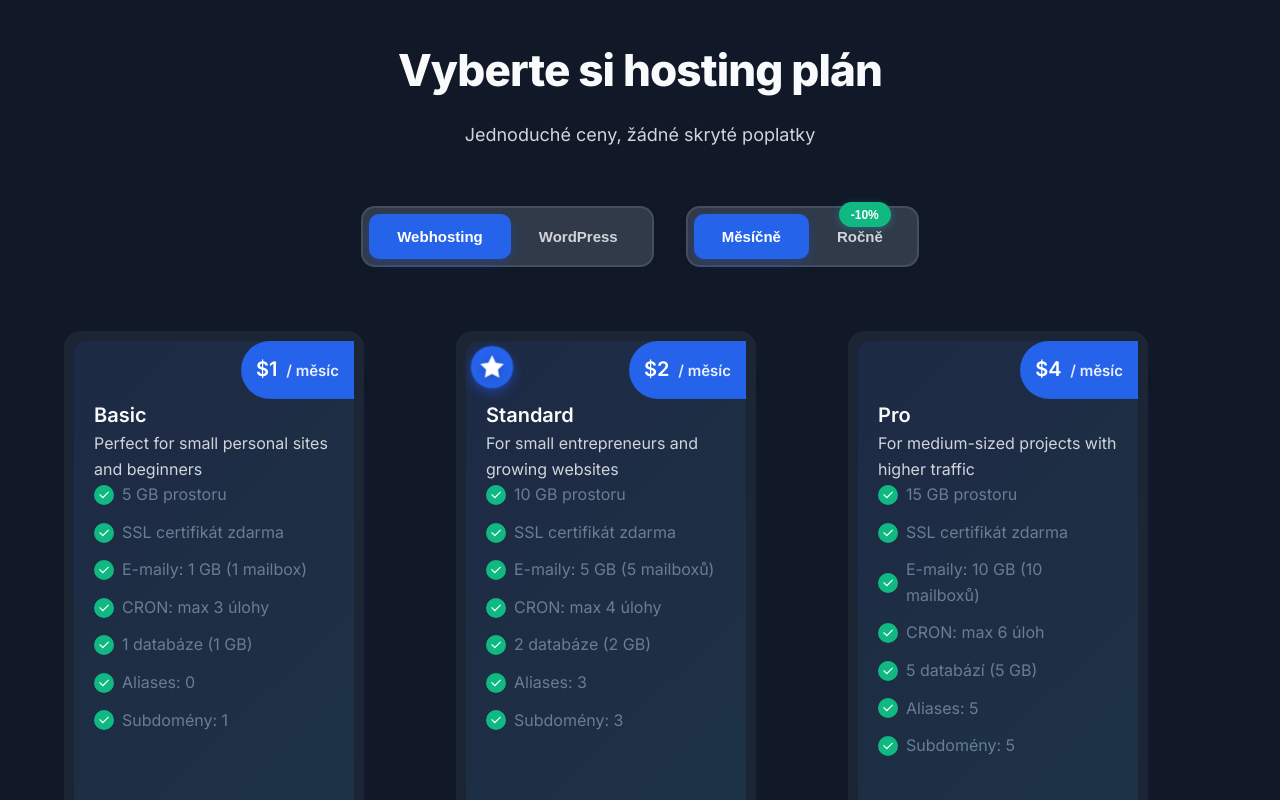
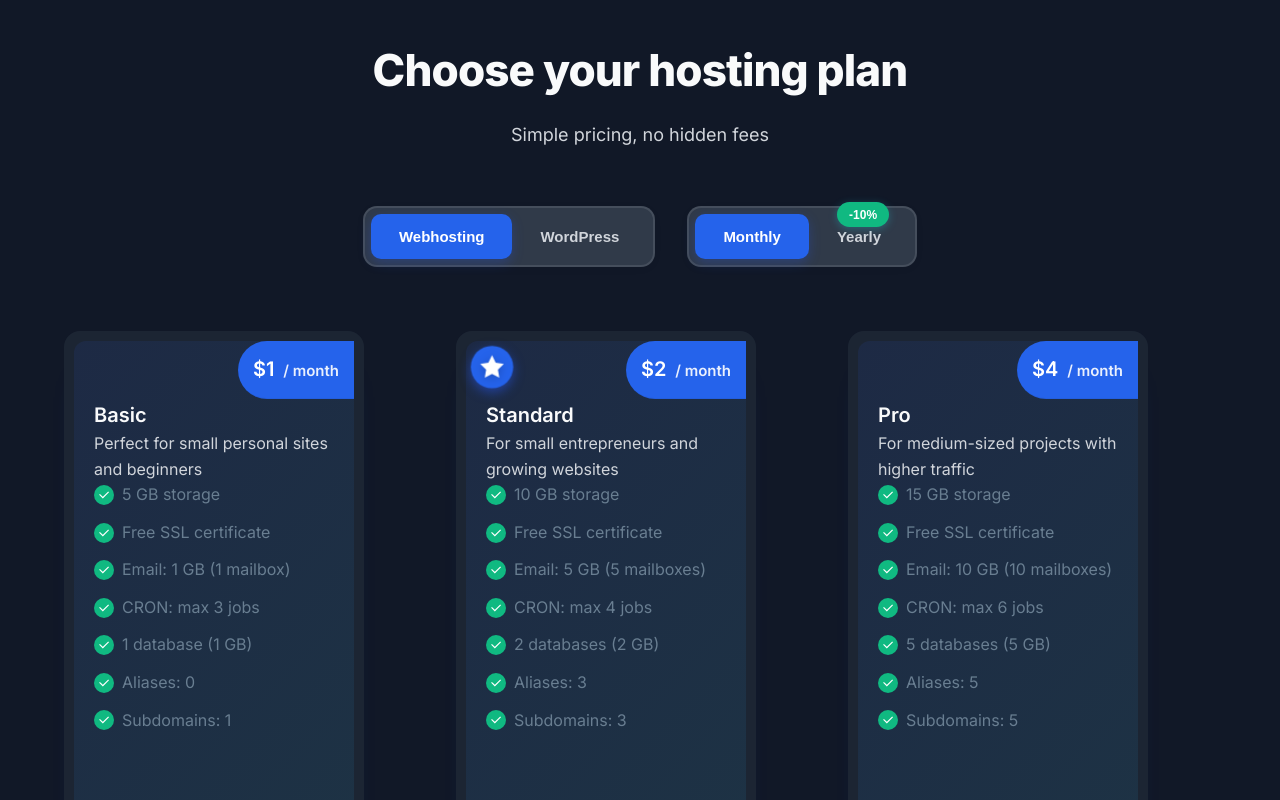
Before and after one commit to Svarog-tech/Svarog_web, a React (Create React App) app: page /hosting in a window 1280 px wide. Shown: the part 1200-2000 px from the top of the page. Built offline with nearby package versions, Linux system fonts and the light colour scheme; no server answers.

Commit message:
string resources na hero page

```diff
--- a/src/components/HostingPlansNew.tsx
+++ b/src/components/HostingPlansNew.tsx
@@ -36,8 +36,8 @@
       <div className="container">
         {/* Header */}
         <div className="plans-header-new">
-          <h2 className="plans-title-new">Vyberte si hosting plán</h2>
-          <p className="plans-subtitle-new">Jednoduché ceny, žádné skryté poplatky</p>
+          <h2 className="plans-title-new">{t('plans.mainTitle')}</h2>
+          <p className="plans-subtitle-new">{t('plans.subtitle')}</p>
         </div>
 
         {/* Toggle Switches */}
@@ -48,13 +48,13 @@
               className={`toggle-btn ${hostingType === 'webhosting' ? 'active' : ''}`}
               onClick={() => setHostingType('webhosting')}
             >
-              Webhosting
+              {t('plans.webhosting')}
             </button>
             <button
               className={`toggle-btn ${hostingType === 'wordpress' ? 'active' : ''}`}
               onClick={() => setHostingType('wordpress')}
             >
-              WordPress
+              {t('plans.wordpress')}
             </button>
           </div>
 
@@ -64,14 +64,14 @@
               className={`toggle-btn ${billingCycle === 'monthly' ? 'active' : ''}`}
               onClick={() => setBillingCycle('monthly')}
             >
-              Měsíčně
+              {t('plans.monthly')}
             </button>
             <button
               className={`toggle-btn ${billingCycle === 'yearly' ? 'active' : ''}`}
               onClick={() => setBillingCycle('yearly')}
             >
-              Ročně
-              <span className="save-badge">-10%</span>
+              {t('plans.yearly')}
+              <span className="save-badge">{t('plans.discount')}</span>
             </button>
           </div>
         </div>
@@ -97,7 +97,7 @@
                 <span className="pricing">
                   <span>
                     {formatPrice(billingCycle === 'yearly' ? plan.yearlyPrice * 12 : plan.price)}{' '}
-                    <small>/ {billingCycle === 'yearly' ? 'rok' : 'měsíc'}</small>
+                    <small>/ {billingCycle === 'yearly' ? t('plans.year') : t('plans.month')}</small>
                   </span>
                 </span>
                 <p className="title">{plan.name}</p>
@@ -144,7 +144,7 @@
                         ></path>
                       </svg>
                     </span>
-                    Vybrat plán
+                    {t('plans.selectPlan')}
                   </button>
                 </div>
               </div>
--- a/src/contexts/LanguageContext.tsx
+++ b/src/contexts/LanguageContext.tsx
@@ -56,6 +56,12 @@
     'plans.uptime99': '99.9% Uptime',
     'plans.securePayments': 'Bezpečné platby',
     'plans.quickActivation': 'Rychlá aktivace',
+    'plans.mainTitle': 'Vyberte si hosting plán',
+    'plans.subtitle': 'Jednoduché ceny, žádné skryté poplatky',
+    'plans.webhosting': 'Webhosting',
+    'plans.wordpress': 'WordPress',
+    'plans.month': 'měsíc',
+    'plans.year': 'rok',
 
     // Plan details - Webhosting
     'plans.basic.name': 'Basic',
@@ -86,12 +92,68 @@
     'plans.ultimate.specs.bandwidth': 'Neomezený',
     'plans.ultimate.specs.support': '24/7 Prioritní podpora',
 
+    // Plan features - Basic
+    'plans.basic.feature1': '5 GB prostoru',
+    'plans.basic.feature2': 'SSL certifikát zdarma',
+    'plans.basic.feature3': 'E-maily: 1 GB (1 mailbox)',
+    'plans.basic.feature4': 'CRON: max 3 úlohy',
+    'plans.basic.feature5': '1 databáze (1 GB)',
+    'plans.basic.feature6': 'Aliases: 0',
+    'plans.basic.feature7': 'Subdomény: 1',
+
+    // Plan features - Standard
+    'plans.standard.feature1': '10 GB prostoru',
+    'plans.standard.feature2': 'SSL certifikát zdarma',
+    'plans.standard.feature3': 'E-maily: 5 GB (5 mailboxů)',
+    'plans.standard.feature4': 'CRON: max 4 úlohy',
+    'plans.standard.feature5': '2 databáze (2 GB)',
+    'plans.standard.feature6': 'Aliases: 3',
+    'plans.standard.feature7': 'Subdomény: 3',
+
+    // Plan features - Pro
+    'plans.pro.feature1': '15 GB prostoru',
+    'plans.pro.feature2': 'SSL certifikát zdarma',
+    'plans.pro.feature3': 'E-maily: 10 GB (10 mailboxů)',
+    'plans.pro.feature4': 'CRON: max 6 úloh',
+    'plans.pro.feature5': '5 databází (5 GB)',
+    'plans.pro.feature6': 'Aliases: 5',
+    'plans.pro.feature7': 'Subdomény: 5',
+
+    // Plan features - Ultimate
+    'plans.ultimate.feature1': '25 GB prostoru',
+    'plans.ultimate.feature2': 'SSL certifikát zdarma',
+    'plans.ultimate.feature3': 'E-maily: Neomezeně',
+    'plans.ultimate.feature4': 'CRON: max 10 úloh',
+    'plans.ultimate.feature5': 'Databáze: Neomezeně (10 GB celkem)',
+    'plans.ultimate.feature6': 'Aliases: Neomezeně',
+    'plans.ultimate.feature7': 'Subdomény: Neomezeně',
+
     // WordPress Plan details
     'wpPlans.wp-start.name': 'WP Start',
     'wpPlans.wp-start.description': 'Optimalizováno pro základní WordPress weby',
 
     'wpPlans.wp-pro.name': 'WP Pro',
     'wpPlans.wp-pro.description': 'Pro profesionální WordPress weby s maximálním výkonem',
+
+    // WordPress features - WP Start
+    'wpPlans.wp-start.feature1': '10 GB prostoru',
+    'wpPlans.wp-start.feature2': 'Bez e-mailu',
+    'wpPlans.wp-start.feature3': '1 databáze',
+    'wpPlans.wp-start.feature4': 'CRON: 3 úlohy',
+    'wpPlans.wp-start.feature5': 'SSL certifikát zdarma',
+    'wpPlans.wp-start.feature6': 'Automatická instalace WordPress',
+    'wpPlans.wp-start.feature7': 'Automatické aktualizace WP',
+
+    // WordPress features - WP Pro
+    'wpPlans.wp-pro.feature1': '15 GB prostoru',
+    'wpPlans.wp-pro.feature2': 'E-maily: 2 GB',
+    'wpPlans.wp-pro.feature3': '1 databáze',
+    'wpPlans.wp-pro.feature4': 'CRON: 5 úloh',
+    'wpPlans.wp-pro.feature5': 'SSL certifikát zdarma',
+    'wpPlans.wp-pro.feature6': 'Automatické zálohy',
+    'wpPlans.wp-pro.feature7': 'WP-CLI přístup',
+    'wpPlans.wp-pro.feature8': 'Optimalizace výkonu',
+    'wpPlans.wp-pro.feature9': 'Staging prostředí',
 
     // Features
     'feature.storage': 'SSD úložiště',
@@ -364,6 +426,12 @@
     'plans.uptime99': '99.9% Uptime',
     'plans.securePayments': 'Secure Payments',
     'plans.quickActivation': 'Quick Activation',
+    'plans.mainTitle': 'Choose your hosting plan',
+    'plans.subtitle': 'Simple pricing, no hidden fees',
+    'plans.webhosting': 'Webhosting',
+    'plans.wordpress': 'WordPress',
+    'plans.month': 'month',
+    'plans.year': 'year',
 
     // Plan details - Webhosting
     'plans.basic.name': 'Basic',
@@ -394,12 +462,68 @@
     'plans.ultimate.specs.bandwidth': 'Unlimited',
     'plans.ultimate.specs.support': '24/7 Priority support',
 
+    // Plan features - Basic
+    'plans.basic.feature1': '5 GB storage',
+    'plans.basic.feature2': 'Free SSL certificate',
+    'plans.basic.feature3': 'Email: 1 GB (1 mailbox)',
+    'plans.basic.feature4': 'CRON: max 3 jobs',
+    'plans.basic.feature5': '1 database (1 GB)',
+    'plans.basic.feature6': 'Aliases: 0',
+    'plans.basic.feature7': 'Subdomains: 1',
+
+    // Plan features - Standard
+    'plans.standard.feature1': '10 GB storage',
+    'plans.standard.feature2': 'Free SSL certificate',
+    'plans.standard.feature3': 'Email: 5 GB (5 mailboxes)',
+    'plans.standard.feature4': 'CRON: max 4 jobs',
+    'plans.standard.feature5': '2 databases (2 GB)',
+    'plans.standard.feature6': 'Aliases: 3',
+    'plans.standard.feature7': 'Subdomains: 3',
+
+    // Plan features - Pro
+    'plans.pro.feature1': '15 GB storage',
+    'plans.pro.feature2': 'Free SSL certificate',
+    'plans.pro.feature3': 'Email: 10 GB (10 mailboxes)',
+    'plans.pro.feature4': 'CRON: max 6 jobs',
+    'plans.pro.feature5': '5 databases (5 GB)',
+    'plans.pro.feature6': 'Aliases: 5',
+    'plans.pro.feature7': 'Subdomains: 5',
+
+    // Plan features - Ultimate
+    'plans.ultimate.feature1': '25 GB storage',
+    'plans.ultimate.feature2': 'Free SSL certificate',
+    'plans.ultimate.feature3': 'Email: Unlimited',
+    'plans.ultimate.feature4': 'CRON: max 10 jobs',
+    'plans.ultimate.feature5': 'Databases: Unlimited (10 GB total)',
+    'plans.ultimate.feature6': 'Aliases: Unlimited',
+    'plans.ultimate.feature7': 'Subdomains: Unlimited',
+
     // WordPress Plan details
     'wpPlans.wp-start.name': 'WP Start',
     'wpPlans.wp-start.description': 'Optimized for basic WordPress websites',
 
     'wpPlans.wp-pro.name': 'WP Pro',
     'wpPlans.wp-pro.description': 'For professional WordPress websites with maximum performance',
+
+    // WordPress features - WP Start
+    'wpPlans.wp-start.feature1': '10 GB storage',
+    'wpPlans.wp-start.feature2': 'No email',
+    'wpPlans.wp-start.feature3': '1 database',
+    'wpPlans.wp-start.feature4': 'CRON: 3 jobs',
+    'wpPlans.wp-start.feature5': 'Free SSL certificate',
+    'wpPlans.wp-start.feature6': 'Automatic WordPress installation',
+    'wpPlans.wp-start.feature7': 'Automatic WP updates',
+
+    // WordPress features - WP Pro
+    'wpPlans.wp-pro.feature1': '15 GB storage',
+    'wpPlans.wp-pro.feature2': 'Email: 2 GB',
+    'wpPlans.wp-pro.feature3': '1 database',
+    'wpPlans.wp-pro.feature4': 'CRON: 5 jobs',
+    'wpPlans.wp-pro.feature5': 'Free SSL certificate',
+    'wpPlans.wp-pro.feature6': 'Automatic backups',
+    'wpPlans.wp-pro.feature7': 'WP-CLI access',
+    'wpPlans.wp-pro.feature8': 'Performance optimization',
+    'wpPlans.wp-pro.feature9': 'Staging environment',
 
     // Features
     'feature.storage': 'SSD storage',
--- a/src/hooks/usePlanSelection.tsx
+++ b/src/hooks/usePlanSelection.tsx
@@ -128,7 +128,10 @@
     return defaultPlans.map(plan => ({
       ...plan,
       name: t(`plans.${plan.id}.name`),
-      description: t(`plans.${plan.id}.description`)
+      description: t(`plans.${plan.id}.description`),
+      features: plan.features.map((_, index) =>
+        t(`plans.${plan.id}.feature${index + 1}`)
+      )
     }));
   }, [t]);
 
--- a/src/hooks/useWordPressPlans.tsx
+++ b/src/hooks/useWordPressPlans.tsx
@@ -81,7 +81,10 @@
     return defaultWPPlans.map(plan => ({
       ...plan,
       name: t(`wpPlans.${plan.id}.name`, plan.name),
-      description: t(`wpPlans.${plan.id}.description`, plan.description)
+      description: t(`wpPlans.${plan.id}.description`, plan.description),
+      features: plan.features.map((_, index) =>
+        t(`wpPlans.${plan.id}.feature${index + 1}`)
+      )
     }));
   }, [t]);
 
```
